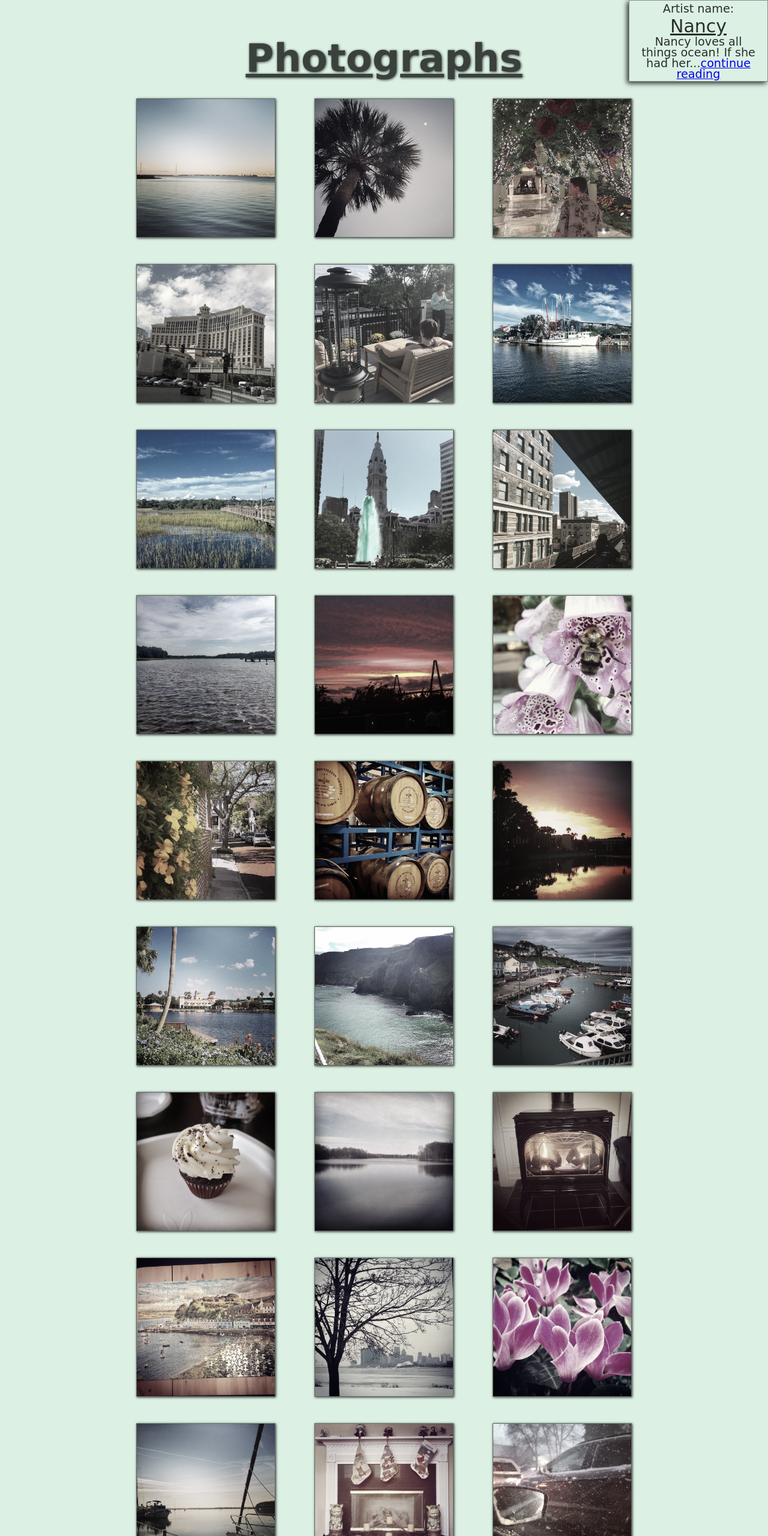
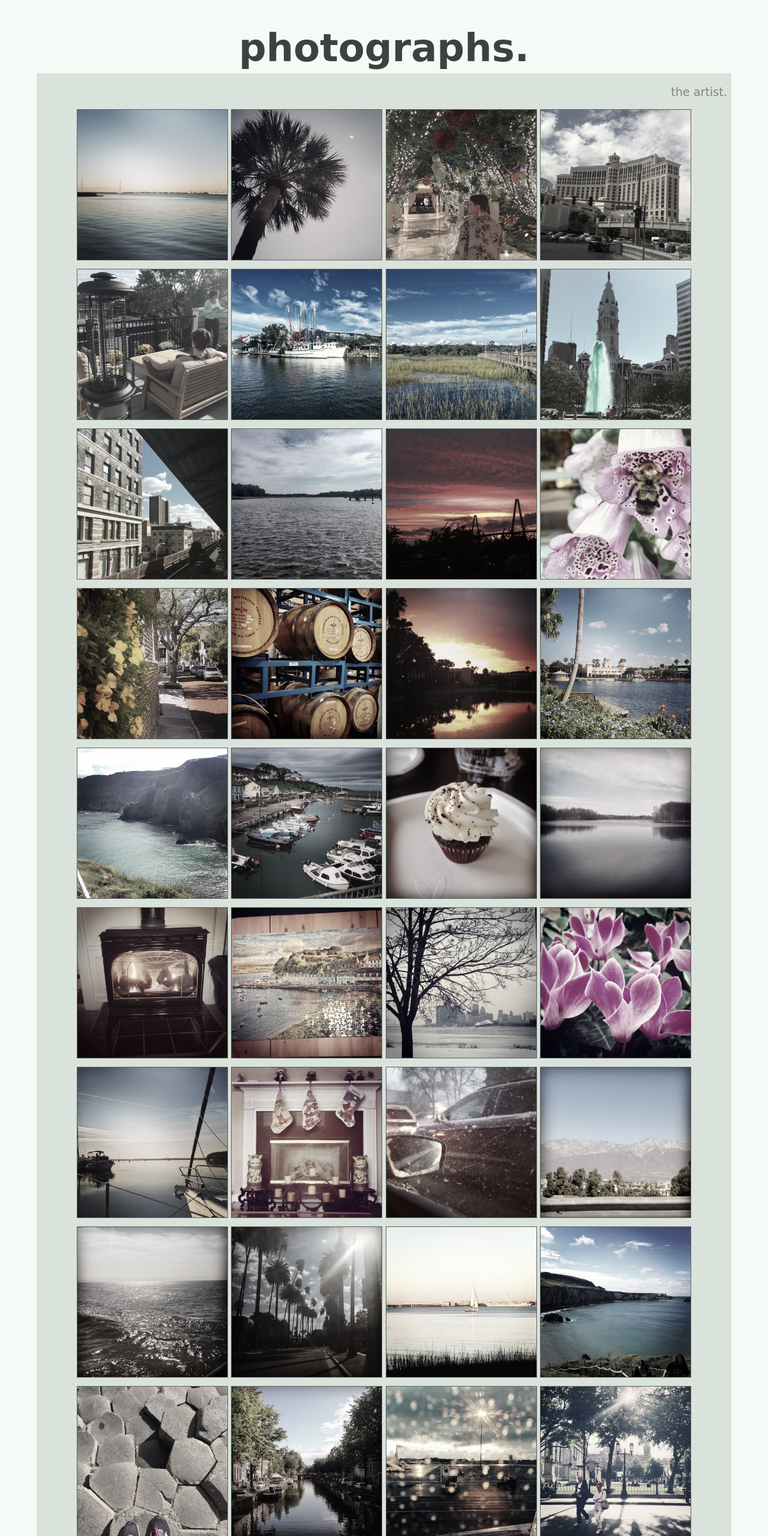
Before and after one commit to NancyBlayney/working-with-modals, a plain HTML site: page index.html in a window 1280 px wide. Shown: the top 2560 px of the page at 60% size. Drawn offline with nearby package versions, Linux system fonts and the light colour scheme; a web font is replaced by a local one.

Commit message:
changed the modal link

```diff
--- a/index.html
+++ b/index.html
@@ -10,62 +10,57 @@
 	<body>
 		<div id="wrapper">
 			<header>
-				<h1>Photographs</h1>
+				<h1>photographs.</h1>
 			</header>
 			<div id="container">
 				<div id="about">
-					<div id="artist">
-						Artist name: <span class="name">Nancy</span>
-					</div>
-					<div id="what">
-						<p>Nancy loves all things ocean! If she had her...<a href="javascript:;" class="modal-link">continue reading</a></p>
-					</div>
+						<a href="javascript:;" class="modal-link">the artist.</a>
 				</div>
 				<div id="gallery">
-					<a href="javascript:;" data-img-url="images/img1.jpg" class="lightbox-link"><img src="images/img1.jpg" width="230"></a>
-					<a href="javascript:;" data-img-url="images/img2.jpg" class="lightbox-link"><img src="images/img2.jpg" width="230"></a>
-					<a href="javascript:;" data-img-url="images/img4.jpg" class="lightbox-link"><img src="images/img4.jpg" width="230"></a>
-					<a href="javascript:;" data-img-url="images/img5.jpg" class="lightbox-link"><img src="images/img5.jpg" width="230"></a>
-					<a href="javascript:;" data-img-url="images/img6.jpg" class="lightbox-link"><img src="images/img6.jpg" width="230"></a>
-					<a href="javascript:;" data-img-url="images/img7.jpg" class="lightbox-link"><img src="images/img7.jpg" width="230"></a>
-					<a href="javascript:;" data-img-url="images/img8.jpg" class="lightbox-link"><img src="images/img8.jpg" width="230"></a>
-					<a href="javascript:;" data-img-url="images/img10.jpg" class="lightbox-link"><img src="images/img10.jpg" width="230"></a>
-					<a href="javascript:;" data-img-url="images/img11.jpg" class="lightbox-link"><img src="images/img11.jpg" width="230"></a>
-					<a href="javascript:;" data-img-url="images/img12.jpg" class="lightbox-link"><img src="images/img12.jpg" width="230"></a>
-					<a href="javascript:;" data-img-url="images/img13.jpg" class="lightbox-link"><img src="images/img13.jpg" width="230"></a>
-					<a href="javascript:;" data-img-url="images/img14.jpg" class="lightbox-link"><img src="images/img14.jpg" width="230"></a>
-					<a href="javascript:;" data-img-url="images/img15.jpg" class="lightbox-link"><img src="images/img15.jpg" width="230"></a>
-					<a href="javascript:;" data-img-url="images/img16.jpg" class="lightbox-link"><img src="images/img16.jpg" width="230"></a>
-					<a href="javascript:;" data-img-url="images/img17.jpg" class="lightbox-link"><img src="images/img17.jpg" width="230"></a>
-					<a href="javascript:;" data-img-url="images/img18.jpg" class="lightbox-link"><img src="images/img18.jpg" width="230"></a>
-					<a href="javascript:;" data-img-url="images/img19.jpg" class="lightbox-link"><img src="images/img19.jpg" width="230"></a>
-					<a href="javascript:;" data-img-url="images/img20.jpg" class="lightbox-link"><img src="images/img20.jpg" width="230"></a>
-					<a href="javascript:;" data-img-url="images/img21.jpg" class="lightbox-link"><img src="images/img21.jpg" width="230"></a>
-					<a href="javascript:;" data-img-url="images/img22.jpg" class="lightbox-link"><img src="images/img22.jpg" width="230"></a>
-					<a href="javascript:;" data-img-url="images/img23.jpg" class="lightbox-link"><img src="images/img23.jpg" width="230"></a>
-					<a href="javascript:;" data-img-url="images/img24.jpg" class="lightbox-link"><img src="images/img24.jpg" width="230"></a>
-					<a href="javascript:;" data-img-url="images/img25.jpg" class="lightbox-link"><img src="images/img25.jpg" width="230"></a>
-					<a href="javascript:;" data-img-url="images/img26.jpg" class="lightbox-link"><img src="images/img26.jpg" width="230"></a>
-					<a href="javascript:;" data-img-url="images/img27.jpg" class="lightbox-link"><img src="images/img27.jpg" width="230"></a>
-					<a href="javascript:;" data-img-url="images/img28.jpg" class="lightbox-link"><img src="images/img28.jpg" width="230"></a>
-					<a href="javascript:;" data-img-url="images/img29.jpg" class="lightbox-link"><img src="images/img29.jpg" width="230"></a>
-					<a href="javascript:;" data-img-url="images/img30.jpg" class="lightbox-link"><img src="images/img30.jpg" width="230"></a>
-					<a href="javascript:;" data-img-url="images/img31.jpg" class="lightbox-link"><img src="images/img31.jpg" width="230"></a>
-					<a href="javascript:;" data-img-url="images/img32.jpg" class="lightbox-link"><img src="images/img32.jpg" width="230"></a>
-					<a href="javascript:;" data-img-url="images/img33.jpg" class="lightbox-link"><img src="images/img33.jpg" width="230"></a>
-					<a href="javascript:;" data-img-url="images/img34.jpg" class="lightbox-link"><img src="images/img34.jpg" width="230"></a>
-					<a href="javascript:;" data-img-url="images/img35.jpg" class="lightbox-link"><img src="images/img35.jpg" width="230"></a>
-					<a href="javascript:;" data-img-url="images/img36.jpg" class="lightbox-link"><img src="images/img36.jpg" width="230"></a>
-					<a href="javascript:;" data-img-url="images/img37.jpg" class="lightbox-link"><img src="images/img37.jpg" width="230"></a>
-					<a href="javascript:;" data-img-url="images/img38.jpg" class="lightbox-link"><img src="images/img38.jpg" width="230"></a>
-					<a href="javascript:;" data-img-url="images/img39.jpg" class="lightbox-link"><img src="images/img39.jpg" width="230"></a>
-					<a href="javascript:;" data-img-url="images/img40.jpg" class="lightbox-link"><img src="images/img40.jpg" width="230"></a>
-					<a href="javascript:;" data-img-url="images/img41.jpg" class="lightbox-link"><img src="images/img41.jpg" width="230"></a>
-					<a href="javascript:;" data-img-url="images/img42.jpg" class="lightbox-link"><img src="images/img42.jpg" width="230"></a>
-					<a href="javascript:;" data-img-url="images/img46.jpg" class="lightbox-link"><img src="images/img46.jpg" width="230"></a>
-					<a href="javascript:;" data-img-url="images/img47.jpg" class="lightbox-link"><img src="images/img1.jpg" width="230"></a>
-					<a href="javascript:;" data-img-url="images/img50.jpg" class="lightbox-link"><img src="images/img50.jpg" width="230"></a>
-					<a href="javascript:;" data-img-url="images/img51.jpg" class="lightbox-link"><img src="images/img51.jpg" width="230"></a>
+					<a href="javascript:;" data-img-url="images/img1.jpg" class="lightbox-link"><img src="images/img1.jpg" width="250"></a>
+					<a href="javascript:;" data-img-url="images/img2.jpg" class="lightbox-link"><img src="images/img2.jpg" width="250"></a>
+					<a href="javascript:;" data-img-url="images/img4.jpg" class="lightbox-link"><img src="images/img4.jpg" width="250"></a>
+					<a href="javascript:;" data-img-url="images/img5.jpg" class="lightbox-link"><img src="images/img5.jpg" width="250"></a>
+					<a href="javascript:;" data-img-url="images/img6.jpg" class="lightbox-link"><img src="images/img6.jpg" width="250"></a>
+					<a href="javascript:;" data-img-url="images/img7.jpg" class="lightbox-link"><img src="images/img7.jpg" width="250"></a>
+					<a href="javascript:;" data-img-url="images/img8.jpg" class="lightbox-link"><img src="images/img8.jpg" width="250"></a>
+					<a href="javascript:;" data-img-url="images/img10.jpg" class="lightbox-link"><img src="images/img10.jpg" width="250"></a>
+					<a href="javascript:;" data-img-url="images/img11.jpg" class="lightbox-link"><img src="images/img11.jpg" width="250"></a>
+					<a href="javascript:;" data-img-url="images/img12.jpg" class="lightbox-link"><img src="images/img12.jpg" width="250"></a>
+					<a href="javascript:;" data-img-url="images/img13.jpg" class="lightbox-link"><img src="images/img13.jpg" width="250"></a>
+					<a href="javascript:;" data-img-url="images/img14.jpg" class="lightbox-link"><img src="images/img14.jpg" width="250"></a>
+					<a href="javascript:;" data-img-url="images/img15.jpg" class="lightbox-link"><img src="images/img15.jpg" width="250"></a>
+					<a href="javascript:;" data-img-url="images/img16.jpg" class="lightbox-link"><img src="images/img16.jpg" width="250"></a>
+					<a href="javascript:;" data-img-url="images/img17.jpg" class="lightbox-link"><img src="images/img17.jpg" width="250"></a>
+					<a href="javascript:;" data-img-url="images/img18.jpg" class="lightbox-link"><img src="images/img18.jpg" width="250"></a>
+					<a href="javascript:;" data-img-url="images/img19.jpg" class="lightbox-link"><img src="images/img19.jpg" width="250"></a>
+					<a href="javascript:;" data-img-url="images/img20.jpg" class="lightbox-link"><img src="images/img20.jpg" width="250"></a>
+					<a href="javascript:;" data-img-url="images/img21.jpg" class="lightbox-link"><img src="images/img21.jpg" width="250"></a>
+					<a href="javascript:;" data-img-url="images/img22.jpg" class="lightbox-link"><img src="images/img22.jpg" width="250"></a>
+					<a href="javascript:;" data-img-url="images/img23.jpg" class="lightbox-link"><img src="images/img23.jpg" width="250"></a>
+					<a href="javascript:;" data-img-url="images/img24.jpg" class="lightbox-link"><img src="images/img24.jpg" width="250"></a>
+					<a href="javascript:;" data-img-url="images/img25.jpg" class="lightbox-link"><img src="images/img25.jpg" width="250"></a>
+					<a href="javascript:;" data-img-url="images/img26.jpg" class="lightbox-link"><img src="images/img26.jpg" width="250"></a>
+					<a href="javascript:;" data-img-url="images/img27.jpg" class="lightbox-link"><img src="images/img27.jpg" width="250"></a>
+					<a href="javascript:;" data-img-url="images/img28.jpg" class="lightbox-link"><img src="images/img28.jpg" width="250"></a>
+					<a href="javascript:;" data-img-url="images/img29.jpg" class="lightbox-link"><img src="images/img29.jpg" width="250"></a>
+					<a href="javascript:;" data-img-url="images/img30.jpg" class="lightbox-link"><img src="images/img30.jpg" width="250"></a>
+					<a href="javascript:;" data-img-url="images/img31.jpg" class="lightbox-link"><img src="images/img31.jpg" width="250"></a>
+					<a href="javascript:;" data-img-url="images/img32.jpg" class="lightbox-link"><img src="images/img32.jpg" width="250"></a>
+					<a href="javascript:;" data-img-url="images/img33.jpg" class="lightbox-link"><img src="images/img33.jpg" width="250"></a>
+					<a href="javascript:;" data-img-url="images/img34.jpg" class="lightbox-link"><img src="images/img34.jpg" width="250"></a>
+					<a href="javascript:;" data-img-url="images/img35.jpg" class="lightbox-link"><img src="images/img35.jpg" width="250"></a>
+					<a href="javascript:;" data-img-url="images/img36.jpg" class="lightbox-link"><img src="images/img36.jpg" width="250"></a>
+					<a href="javascript:;" data-img-url="images/img37.jpg" class="lightbox-link"><img src="images/img37.jpg" width="250"></a>
+					<a href="javascript:;" data-img-url="images/img38.jpg" class="lightbox-link"><img src="images/img38.jpg" width="250"></a>
+					<a href="javascript:;" data-img-url="images/img39.jpg" class="lightbox-link"><img src="images/img39.jpg" width="250"></a>
+					<a href="javascript:;" data-img-url="images/img40.jpg" class="lightbox-link"><img src="images/img40.jpg" width="250"></a>
+					<a href="javascript:;" data-img-url="images/img41.jpg" class="lightbox-link"><img src="images/img41.jpg" width="250"></a>
+					<a href="javascript:;" data-img-url="images/img42.jpg" class="lightbox-link"><img src="images/img42.jpg" width="250"></a>
+					<a href="javascript:;" data-img-url="images/img46.jpg" class="lightbox-link"><img src="images/img46.jpg" width="250"></a>
+					<a href="javascript:;" data-img-url="images/img47.jpg" class="lightbox-link"><img src="images/img1.jpg" width="250"></a>
+					<a href="javascript:;" data-img-url="images/img50.jpg" class="lightbox-link"><img src="images/img50.jpg" width="250"></a>
+					<a href="javascript:;" data-img-url="images/img51.jpg" class="lightbox-link"><img src="images/img51.jpg" width="250"></a>
 				</div>
 				<div id="lightbox-outer">
 					<div id="lightbox-inner">
@@ -75,18 +70,18 @@
 				<div id="modal-outer">
 					<div id="modal-inner">
 						<div id="modal-image">
-							<div style="margin-top:5px">Name:</div>
-							<div class="name">Nancy</div>
+							<div style="margin-top:5px">name:</div>
+							<div class="name">nancy</div>
 							<div id="the-about">
-								<p>About:</p>
-								<p>Nancy loves all things ocean! If she had her way, she would be a mermaid and spend her time swimming all over the world, from the kelp forests of Southern California to the Great Barrier Reef off the eastern coast of Australia. </p>
-								<p>She draws her inspiration for her photography from life around her. The colors and sounds and smells of the world around her paint a vibrant picture on the canvas of life, and she tries to capture that feeling of exuberance in her photos.</p>
-								<p>Please enjoy the gallery!</p>
+								<p>about:</p>
+								<p>nancy loves all things ocean! if she had her way, she would be a mermaid and spend her time swimming all over the world, from the kelp forests of southern california to the great barrier reef off the eastern coast of australia. </p>
+								<p>she draws her inspiration for her photography from life around her. the colors and sounds and smells of the world around her paint a vibrant picture on the canvas of life, and she tries to capture that feeling of exuberance in her photos.</p>
+								<p>please enjoy the gallery!</p>
 							</div>
-							Edit artist name: <input type="text" id="input">
-							<button type="submit" id="submit">Update name.</button>
+							edit artist name: <input type="text" id="input">
+							<button type="submit" id="submit">update name.</button>
 							<div id="close">
-								Back to page -->
+								back to page -->
 							</div>
 						</div>
 					</div>
--- a/style.css
+++ b/style.css
@@ -1,19 +1,17 @@
 body {
-	background-color: #dcf1e4;
+	background-color: #f4faf6;
 	color: #292F2B;
 	font-family: 'La Belle Aurore', cursive;
 }
 
 header {
 	text-align: center;
-	margin: 60px 10px 0px 10px;
+	margin: 40px 10px 0px 10px;
 	font-size: 2em;
 }
 
 header h1{
-	margin-bottom: 20px;
-	text-decoration: underline;
-	text-shadow: 1px 1px 4px #292F2B;
+	margin-bottom: 5px;
 	opacity: .9;
 }
 
@@ -21,6 +19,8 @@ header h1{
 	width: 90%;
 	margin: 0 auto;
 	text-align: center;
+	background-color: #d9e2db;
+	padding: 50px 10px 20px 10px;
 }
 
 
@@ -28,14 +28,21 @@ header h1{
 #about {
 	width: 200px;
 	padding: 2px 15px 2px 15px;
-	position: fixed;
-	top: 0px;
+	position: absolute;
+	top: 140px;
 	right: 0;
-	border: 1px solid rgba(41,47,43, .5);
 	font-size: 1.2em;
 	z-index: 1;
-	background-color: rgba(220,241,228, .8);
-	box-shadow: -3px 3px 8px #292F2B;
+}
+
+#about a{
+	text-decoration: none;
+	color: #7f8581;
+}
+
+#about a:hover{
+	font-size: 22px;
+	color: #2a2c2b;
 }
 
 #what p {
@@ -47,10 +54,10 @@ header h1{
 
 /*image gallery styling*/
 #gallery img {
-	margin: 30px;
+/*	margin: 3px;*/
 	margin-top: 10px;
 	border: 1px solid rgba(41,47,43, .7);
-	box-shadow: 1px 1px 4px #292F2B;
+/*	box-shadow: 1px 1px 2px #292F2B;*/
 	filter: grayscale(70%);
 	-webkit-filter: grayscale(70%);
 	-moz-filter: grayscale(70%);
@@ -71,7 +78,6 @@ header h1{
 /*modal name font size/style*/
 .name {
 	font-size: 30px;
-	text-decoration: underline;
 }
 
 
```
